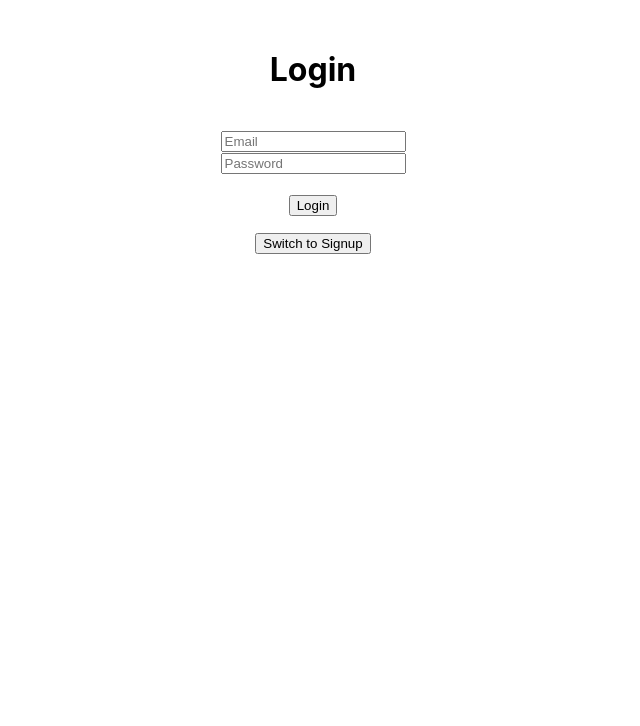
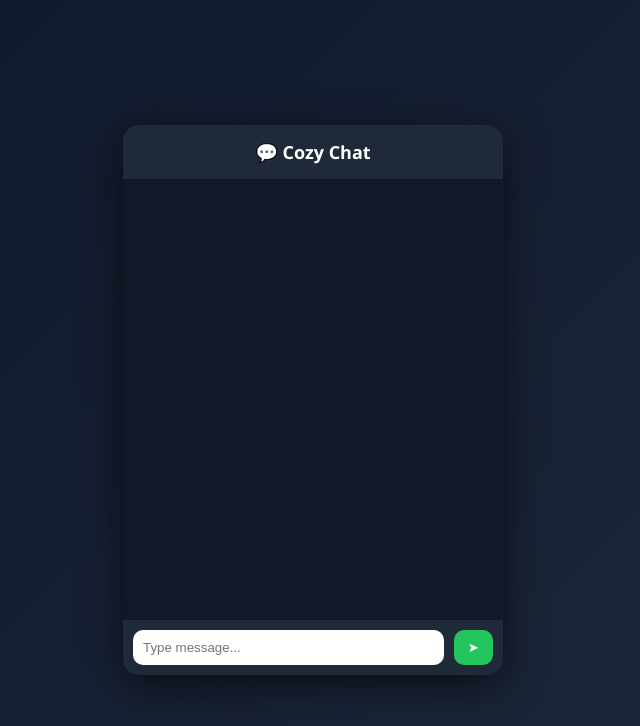
Before and after one commit to Srisha0516/chat-app, a React (Create React App) app in the folder frontend/: page / in a window 1280 px wide. Shown: the top 726 px of the page, without its empty margins (327-967 px from the left). Built offline with nearby package versions, Linux system fonts and the light colour scheme.

Commit message:
fixed API route

```diff
--- a/frontend/src/App.css
+++ b/frontend/src/App.css
@@ -1,116 +1,90 @@
 body {
   margin: 0;
-  font-family: Arial;
-  background: #0f172a;
+  font-family: "Segoe UI", sans-serif;
+  background: linear-gradient(135deg, #0f172a, #1e293b);
 }
 
-/* AUTH */
-
-.auth-container {
+/* center */
+.app {
   display: flex;
-  height: 100vh;
   justify-content: center;
   align-items: center;
-}
-
-.auth-box {
-  background: #1e293b;
-  padding: 30px;
-  border-radius: 10px;
-  width: 300px;
-  text-align: center;
-  color: white;
-}
-
-.auth-box input {
-  width: 100%;
-  margin: 10px 0;
-  padding: 10px;
-  border-radius: 5px;
-  border: none;
-}
-
-.auth-box button {
-  width: 100%;
-  padding: 10px;
-  background: #3b82f6;
-  border: none;
-  color: white;
-  cursor: pointer;
-  border-radius: 5px;
-}
-
-.switch {
-  margin-top: 10px;
-  cursor: pointer;
-  color: #60a5fa;
-}
-
-/* CHAT */
-
-.chat-container {
-  display: flex;
   height: 100vh;
 }
 
-.sidebar {
-  width: 25%;
-  background: #1e293b;
-  color: white;
-  padding: 20px;
+/* card */
+.chat-card {
+  width: 380px;
+  height: 550px;
+  background: #111827;
+  border-radius: 16px;
+  display: flex;
+  flex-direction: column;
+  overflow: hidden;
+  box-shadow: 0 10px 40px rgba(0, 0, 0, 0.6);
 }
 
-.sidebar div {
-  padding: 10px;
-  margin: 5px 0;
-  background: #334155;
-  cursor: pointer;
-  border-radius: 5px;
+/* header */
+.header {
+  padding: 15px;
+  text-align: center;
+  font-size: 18px;
+  background: #1f2937;
+  color: #fff;
+  font-weight: bold;
 }
 
-.chat-box {
-  width: 75%;
-  display: flex;
-  flex-direction: column;
-  padding: 20px;
-  background: #020617;
-  color: white;
+/* messages */
+.chat-body {
+  flex: 1;
+  padding: 15px;
+  overflow-y: auto;
 }
 
-.messages {
-  flex: 1;
-  overflow-y: auto;
-  margin: 10px 0;
+/* message bubbles */
+.msg {
+  max-width: 70%;
+  padding: 10px 14px;
+  margin: 8px 0;
+  border-radius: 12px;
+  font-size: 14px;
 }
 
-.my-msg {
-  text-align: right;
-  margin: 5px;
+.user {
   background: #3b82f6;
+  color: white;
+  margin-left: auto;
+  border-bottom-right-radius: 2px;
+}
+
+.bot {
+  background: #374151;
+  color: white;
+  margin-right: auto;
+  border-bottom-left-radius: 2px;
+}
+
+/* input */
+.chat-input {
+  display: flex;
+  padding: 10px;
+  background: #1f2937;
+}
+
+.chat-input input {
+  flex: 1;
   padding: 10px;
   border-radius: 10px;
+  border: none;
+  outline: none;
 }
 
-.other-msg {
-  text-align: left;
-  margin: 5px;
-  background: #334155;
-  padding: 10px;
-  border-radius: 10px;
-}
-
-.input-box {
-  display: flex;
-}
-
-.input-box input {
-  flex: 1;
-  padding: 10px;
-}
-
-.input-box button {
-  padding: 10px;
+.chat-input button {
+  margin-left: 10px;
   background: #22c55e;
   border: none;
   color: white;
+  padding: 10px 14px;
+  border-radius: 10px;
+  cursor: pointer;
 }
--- a/frontend/src/App.js
+++ b/frontend/src/App.js
@@ -1,75 +1,65 @@
-import React, { useState } from "react";
-
-const API_URL = "https://chat-app-backend-j0ec.onrender.com";
+import { useState } from "react";
+import "./App.css";
 
 function App() {
-  const [isLogin, setIsLogin] = useState(true);
-  const [form, setForm] = useState({
-    name: "",
-    email: "",
-    password: "",
-  });
   const [message, setMessage] = useState("");
+  const [chat, setChat] = useState([]);
 
-  const handleChange = (e) => {
-    setForm({ ...form, [e.target.name]: e.target.value });
-  };
+  const sendMessage = async () => {
+    if (!message.trim()) return;
 
-  const handleSubmit = async () => {
-    const url = isLogin ? "/api/auth/login" : "/api/auth/signup";
+    // show user message
+    const userMsg = { text: message, sender: "user" };
+    setChat((prev) => [...prev, userMsg]);
 
     try {
-      const res = await fetch(API_URL + url, {
-        method: "POST",
-        headers: {
-          "Content-Type": "application/json",
-        },
-        body: JSON.stringify(form),
-      });
+      const res = await fetch(
+        "https://chat-app-backend-j0ec.onrender.com/api/test"
+      );
 
       const data = await res.json();
-      setMessage(data.message);
-    } catch (err) {
-      setMessage("Error ❌");
+
+      const botMsg = {
+        text: data.message || "Server replied",
+        sender: "bot",
+      };
+
+      setChat((prev) => [...prev, botMsg]);
+    } catch (error) {
+      setChat((prev) => [
+        ...prev,
+        { text: "❌ Server error", sender: "bot" },
+      ]);
     }
+
+    setMessage("");
   };
 
   return (
-    <div style={{ textAlign: "center", marginTop: "50px" }}>
-      <h1>{isLogin ? "Login" : "Signup"}</h1>
+    <div className="app">
+      <div className="chat-card">
+        <div className="header">💬 Cozy Chat</div>
 
-      {!isLogin && (
-        <input
-          name="name"
-          placeholder="Name"
-          onChange={handleChange}
-        />
-      )}
+        <div className="chat-body">
+          {chat.map((msg, i) => (
+            <div
+              key={i}
+              className={`msg ${msg.sender === "user" ? "user" : "bot"}`}
+            >
+              {msg.text}
+            </div>
+          ))}
+        </div>
 
-      <br />
-      <input
-        name="email"
-        placeholder="Email"
-        onChange={handleChange}
-      />
-      <br />
-      <input
-        name="password"
-        type="password"
-        placeholder="Password"
-        onChange={handleChange}
-      />
-
-      <br /><br />
-      <button onClick={handleSubmit}>
-        {isLogin ? "Login" : "Signup"}
-      </button>
-
-      <p>{message}</p>
-
-      <button onClick={() => setIsLogin(!isLogin)}>
-        Switch to {isLogin ? "Signup" : "Login"}
-      </button>
+        <div className="chat-input">
+          <input
+            value={message}
+            onChange={(e) => setMessage(e.target.value)}
+            placeholder="Type message..."
+          />
+          <button onClick={sendMessage}>➤</button>
+        </div>
+      </div>
     </div>
   );
 }
```
